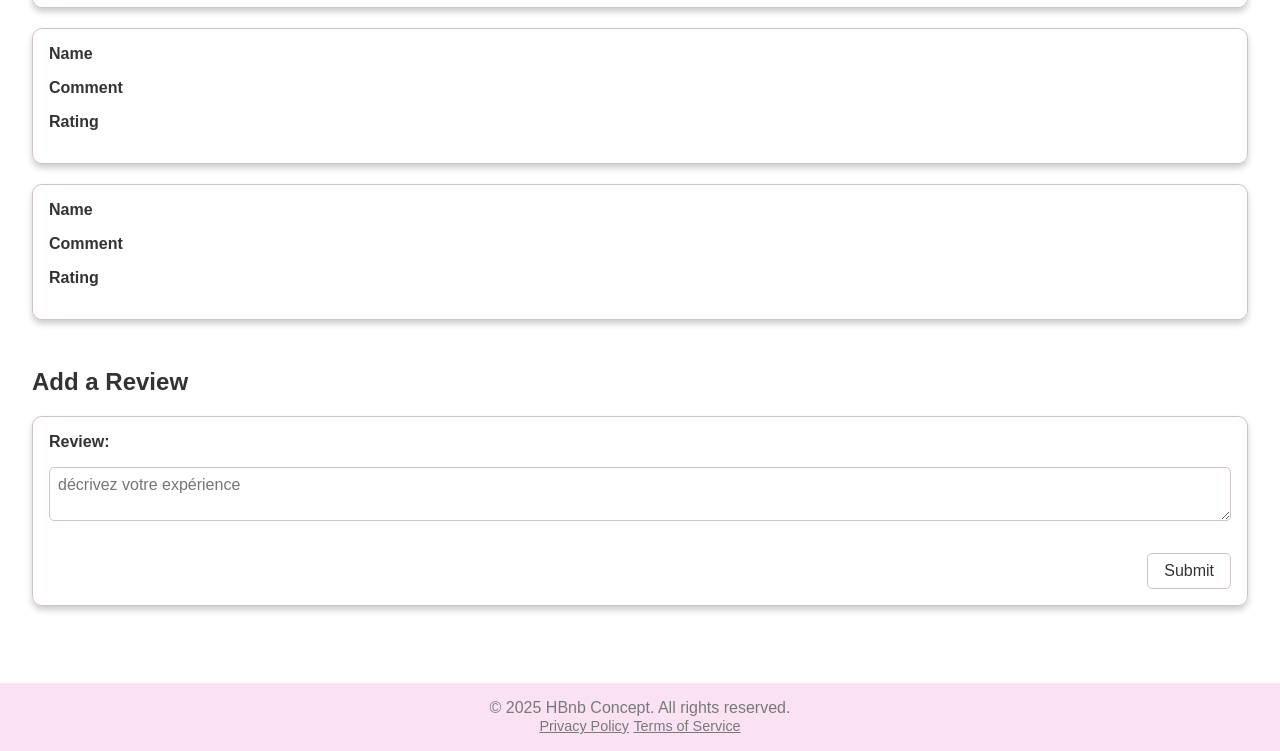
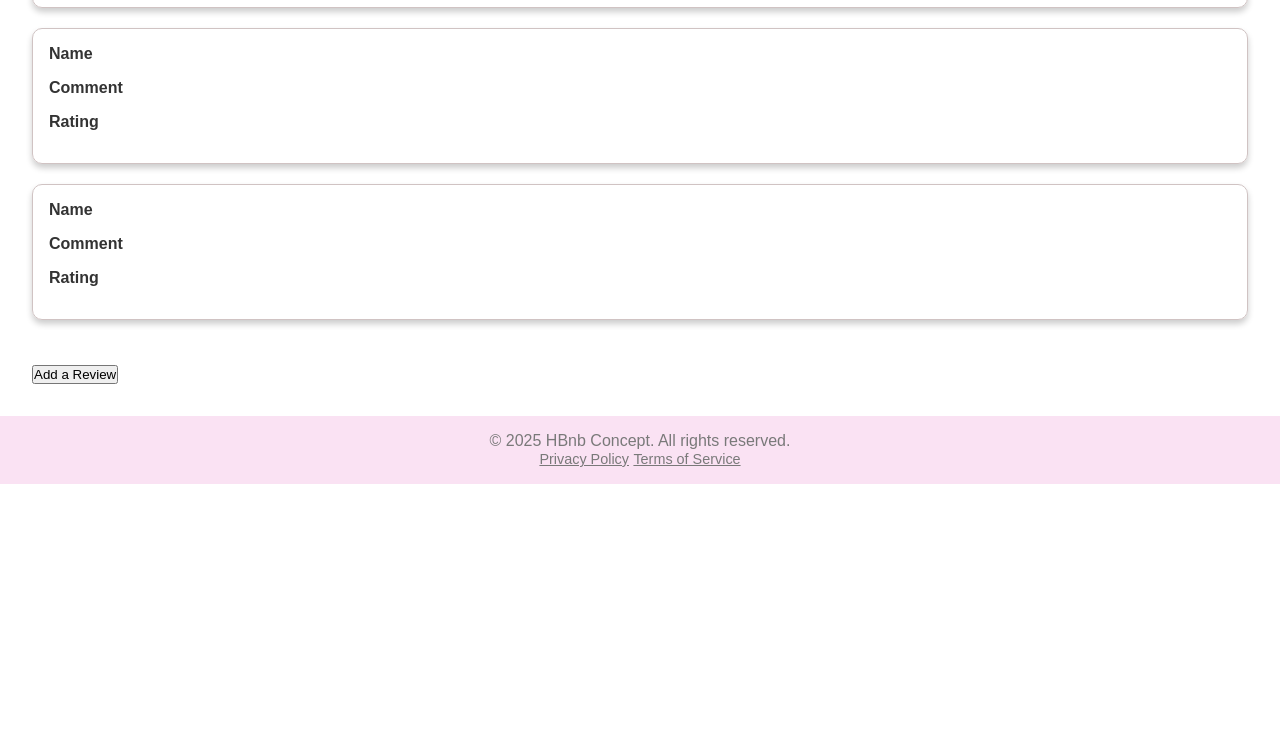
Before and after one commit to JulieRaph/holbertonschool-hbnb, a plain HTML site: page part4/base_files/place.html in a window 1280 px wide. Shown: the part 555-1306 px from the top of the page. After the commit the page ends 1039 px from the top, so only its background shows below. Drawn offline with Linux system fonts and the light colour scheme.

Commit message:
Change the last part of the page by a button add a review

```diff
--- a/part4/base_files/place.html
+++ b/part4/base_files/place.html
@@ -43,14 +43,8 @@
                 <p>Rating</p>
             </form>
         </section>
-        <h2 class="title-h2-place">Add a Review</h2>
-        <section id="add-review" class="add-review-container">
-            <form id="review-form-add" class="add-review-card">
-                <label for="review-text">Review:</label>
-                <textarea id="review-text" name="review-text" required placeholder="décrivez votre expérience"></textarea>
-
-                <button type="submit">Submit</button>
-            </form>
+        <section>
+        <button type="button" class="add-a-review-button">Add a Review</button>
         </section>
     </main>
     <footer>
```
